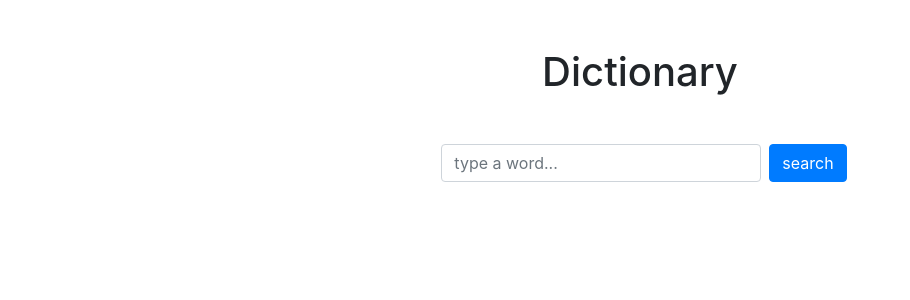
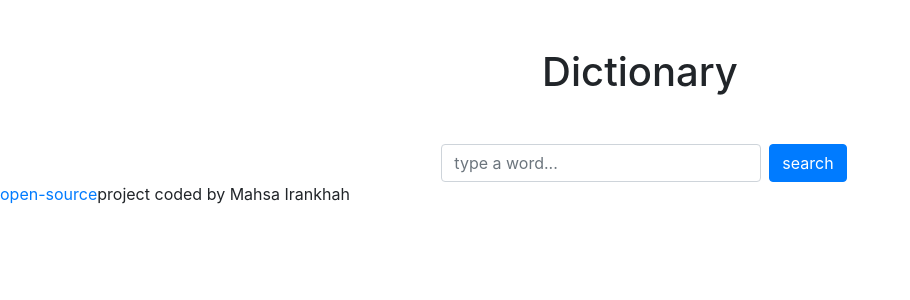
Before and after one commit to mahsa-irankhah/dictionary, a React (Create React App) app: page / in a window 1280 px wide. Shown: the top 300 px of the page, without its empty margins (0-910 px from the left). Built offline with nearby package versions, Linux system fonts and the light colour scheme.

Commit message:
footer added

```diff
--- a/src/App.js
+++ b/src/App.js
@@ -6,9 +6,14 @@ function App() {
   return (
     <div className="App">
       <header className="App-header">
-        <h1 className='text-center m-5'>Dictionary</h1>
+        <h1 className="text-center m-5">Dictionary</h1>
       </header>
       <SearchWord />
+      <footer>
+        <p>
+          <a href="">open-source</a>project coded by Mahsa Irankhah
+        </p>
+      </footer>
     </div>
   );
 }
```
